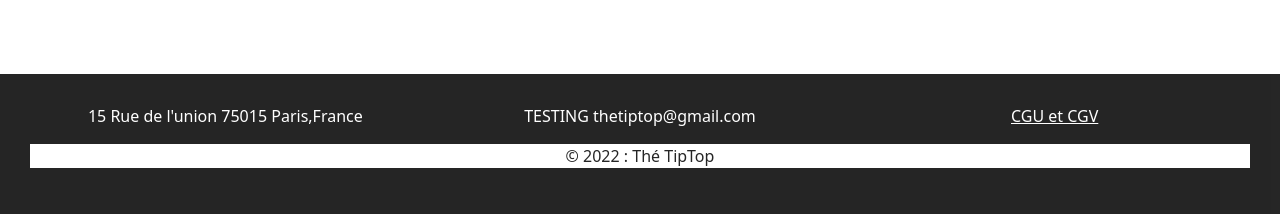
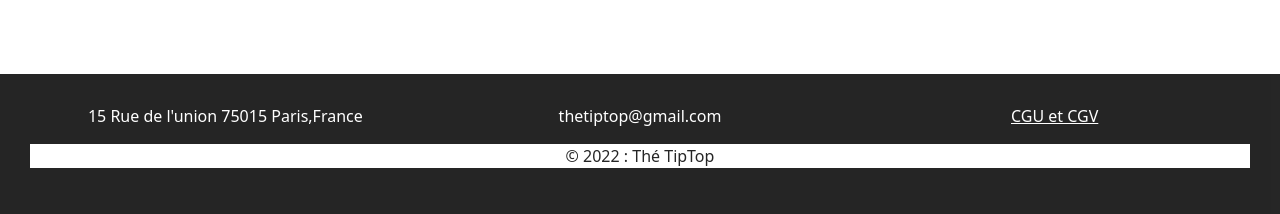
Before and after one commit to blaghmi97/SymfonyTipTop, a Symfony app: template templates/admin/jeu.html.twig in a window 1280 px wide. Shown: the part 651-865 px from the top of the page. Run offline with Twig, Linux system fonts and the light colour scheme; the template is opened without the code that fills it, so the values that code supplies are empty; some libraries are stand-ins or nearby versions; some web fonts are replaced.

Commit message:
Update base.html.twig

```diff
--- a/templates/base.html.twig
+++ b/templates/base.html.twig
@@ -56,7 +56,7 @@
             </div>
 
             <div class="col-md-4 col-4">
-            <p style="color:white;">TESTING thetiptop@gmail.com</p>
+            <p style="color:white;">thetiptop@gmail.com</p>
 
              </div>
              <div class="col-md-4 col-4">
```
